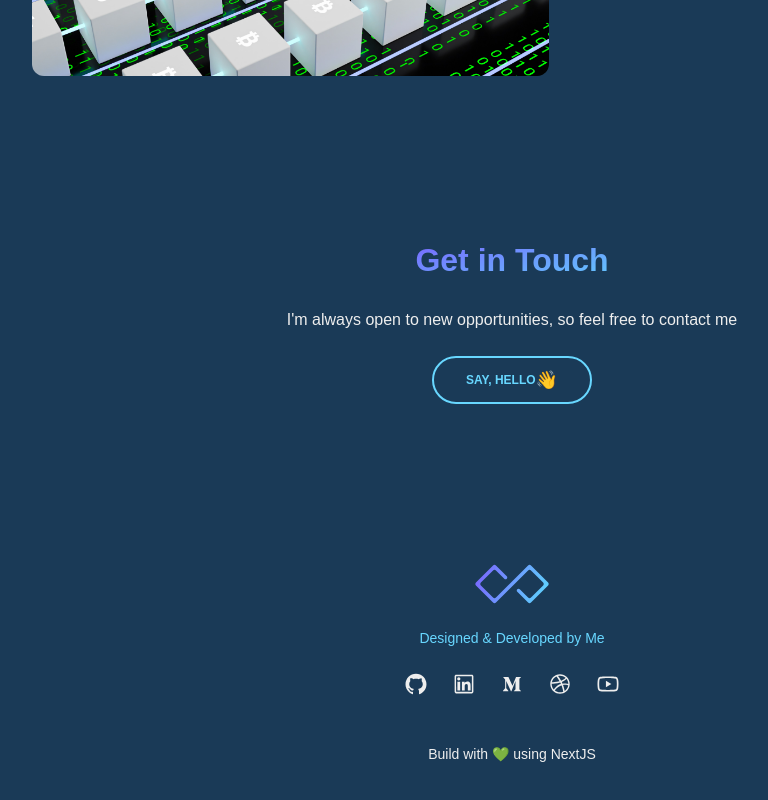
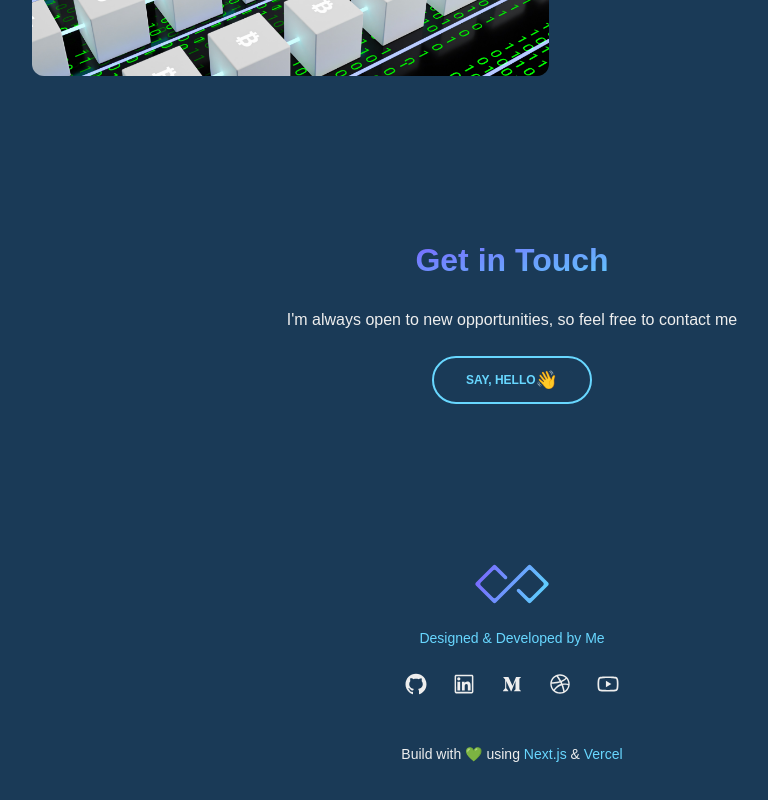
Before and after one commit to aditraanggra/personal-portfolio, a Next.js app in the folder anggra-portfolio/: page / in a window 1280 px wide. Shown: the part 2616-3416 px from the top of the page, without its empty margins (128-896 px from the left). Built offline with nearby package versions, Linux system fonts and the light colour scheme.

Commit message:
Fixed Footer, Meta Tag

```diff
--- a/anggra-portfolio/components/Footer.js
+++ b/anggra-portfolio/components/Footer.js
@@ -37,7 +37,20 @@ const Footer = () => {
       </div>
       <div className='py-12'>
         <p className='text-center text-sm text-[#eeeeee] font-normal'>
-          Build with &#128154; using NextJS
+          Build with &#128154; using{' '}
+          <a
+            href='https://nextjs.org/'
+            className='text-[#68D7FF] decoration-solid decoration-[#68D7FF]'
+          >
+            Next.js
+          </a>{' '}
+          &{' '}
+          <a
+            href='https://vercel.com/'
+            className='text-[#68D7FF] decoration-solid decoration-[#68D7FF]'
+          >
+            Vercel
+          </a>
         </p>
       </div>
     </footer>
--- a/anggra-portfolio/components/Layout.js
+++ b/anggra-portfolio/components/Layout.js
@@ -14,6 +14,7 @@ const Layout = (props) => {
           name='description'
           content='Personal UI Designer & Front End Developer Website'
         />
+        <link rel='shortcut icon' href='/public/favicon.png' />
       </Head>
       <div className='flex flex-col h-full mx-4 sm:mx-10 md:mx-12 lg:mx-40'>
         <Header />
```
Also changed, not shown: anggra-portfolio/public/favicon.png (added).
